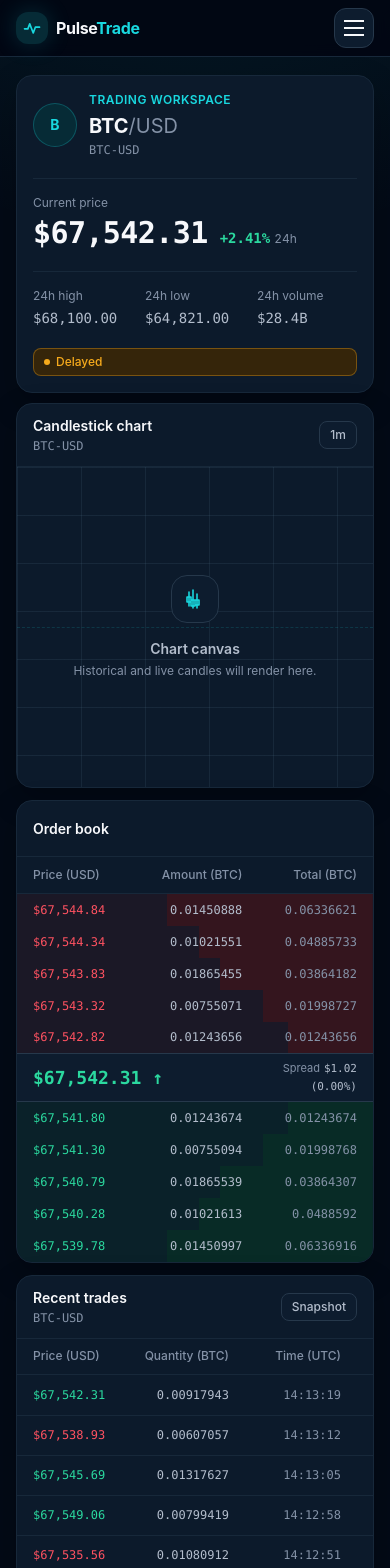
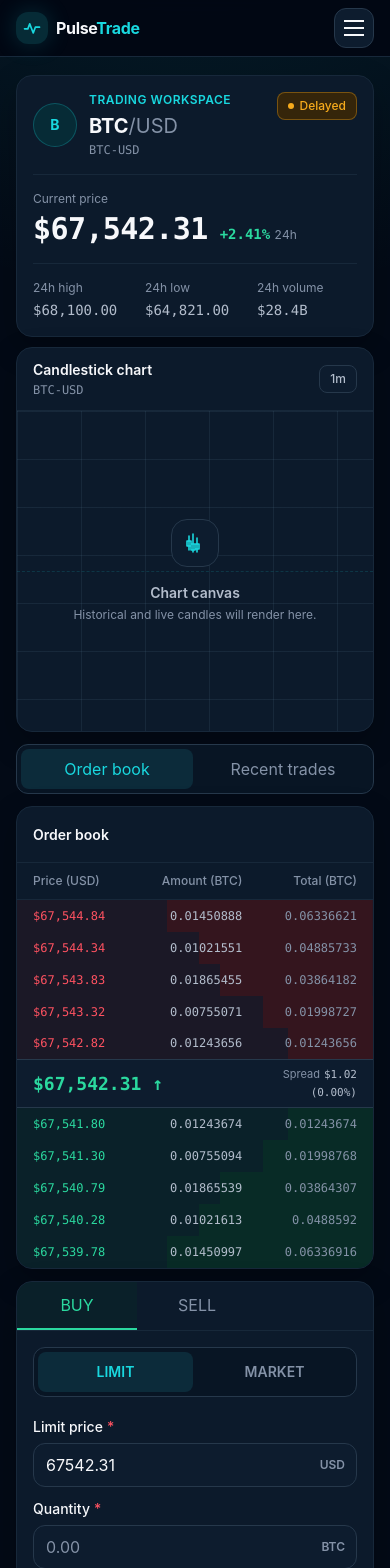
Before and after one commit to NhanPL/pulse-trade, a Next.js app in the folder apps/web/: page /trade/BTC-USD in a window 390 px wide. Shown: the top 1568 px of the page. Built offline with nearby package versions, Linux system fonts and the light colour scheme.

Commit message:
feat(trading): add mobile realtime panel tabs

```diff
--- a/apps/web/src/app/trade/[symbol]/page.tsx
+++ b/apps/web/src/app/trade/[symbol]/page.tsx
@@ -48,7 +48,7 @@
 
   return (
     <PageContainer
-      className="space-y-2.5 px-4 pb-4 pt-[18px] sm:px-6"
+      className="max-w-full space-y-2.5 overflow-x-hidden px-4 pb-4 pt-[18px] sm:px-6"
       data-market-symbol={market.symbol}
       spacing="none"
       width="full"
--- /dev/null
+++ b/apps/web/src/features/trading/components/MobileRealtimeTabs.tsx
@@ -0,0 +1,76 @@
+import type { KeyboardEvent } from "react";
+
+import { classNames } from "@/components/ui/class-names";
+
+export type MobileRealtimePanel = "order-book" | "recent-trades";
+
+export type MobileRealtimeTabsProps = {
+  controlsByValue: Record<MobileRealtimePanel, string>;
+  onValueChange: (value: MobileRealtimePanel) => void;
+  value: MobileRealtimePanel;
+};
+
+const OPTIONS = [
+  { label: "Order book", value: "order-book" },
+  { label: "Recent trades", value: "recent-trades" },
+] as const;
+
+export function MobileRealtimeTabs({
+  controlsByValue,
+  onValueChange,
+  value,
+}: MobileRealtimeTabsProps) {
+  function handleKeyDown(event: KeyboardEvent<HTMLButtonElement>, currentIndex: number): void {
+    const lastIndex = OPTIONS.length - 1;
+    let nextIndex: number | undefined;
+
+    if (event.key === "ArrowLeft") nextIndex = currentIndex === 0 ? lastIndex : currentIndex - 1;
+    if (event.key === "ArrowRight") nextIndex = currentIndex === lastIndex ? 0 : currentIndex + 1;
+    if (event.key === "Home") nextIndex = 0;
+    if (event.key === "End") nextIndex = lastIndex;
+
+    if (nextIndex === undefined) return;
+
+    event.preventDefault();
+    const nextOption = OPTIONS[nextIndex];
+    const tabs =
+      event.currentTarget.parentElement?.querySelectorAll<HTMLButtonElement>('[role="tab"]');
+
+    if (nextOption) onValueChange(nextOption.value);
+    tabs?.[nextIndex]?.focus();
+  }
+
+  return (
+    <div
+      aria-label="Realtime market panel"
+      className="grid grid-cols-2 gap-1 rounded-lg border border-border bg-surface p-1"
+      role="tablist"
+    >
+      {OPTIONS.map((option, index) => {
+        const selected = option.value === value;
+
+        return (
+          <button
+            key={option.value}
+            aria-controls={controlsByValue[option.value]}
+            aria-selected={selected}
+            className={classNames(
+              "min-h-10 rounded-md px-3 text-sm font-semibold transition-colors",
+              "focus-visible:outline-none focus-visible:ring-2 focus-visible:ring-focus",
+              selected
+                ? "bg-surface-selected text-brand"
+                : "text-foreground-muted hover:bg-surface-hover hover:text-foreground",
+            )}
+            onClick={() => onValueChange(option.value)}
+            onKeyDown={(event) => handleKeyDown(event, index)}
+            role="tab"
+            tabIndex={selected ? 0 : -1}
+            type="button"
+          >
+            {option.label}
+          </button>
+        );
+      })}
+    </div>
+  );
+}
--- a/apps/web/src/features/trading/components/TradingGrid.tsx
+++ b/apps/web/src/features/trading/components/TradingGrid.tsx
@@ -1,4 +1,8 @@
-import type { ReactNode } from "react";
+"use client";
+
+import { useState, type ReactNode } from "react";
+
+import { MobileRealtimeTabs, type MobileRealtimePanel } from "./MobileRealtimeTabs";
 
 export type TradingGridProps = {
   chart: ReactNode;
@@ -8,6 +12,8 @@
 };
 
 export function TradingGrid({ chart, orderBook, orderForm, recentTrades }: TradingGridProps) {
+  const [mobilePanel, setMobilePanel] = useState<MobileRealtimePanel>("order-book");
+
   return (
     <div
       className="grid min-w-0 gap-3 lg:h-[calc(100dvh-13rem)] lg:grid-cols-[minmax(0,1.6fr)_minmax(22rem,1fr)]"
@@ -15,11 +21,39 @@
     >
       <div className="contents lg:grid lg:min-h-0 lg:grid-rows-[minmax(0,1.65fr)_minmax(0,1fr)] lg:gap-3">
         <div className="order-1 min-h-0 min-w-0 [&>section]:h-full">{chart}</div>
-        <div className="order-3 min-h-0 min-w-0 [&>section]:h-full">{recentTrades}</div>
+        <div
+          id="mobile-recent-trades-panel"
+          className={
+            mobilePanel === "recent-trades"
+              ? "order-3 min-h-0 min-w-0 lg:block [&>section]:h-full"
+              : "order-3 hidden min-h-0 min-w-0 lg:block [&>section]:h-full"
+          }
+        >
+          {recentTrades}
+        </div>
       </div>
       <div className="contents lg:grid lg:min-h-0 lg:grid-rows-2 lg:gap-3">
-        <div className="order-2 min-h-0 min-w-0 [&>section]:h-full">{orderBook}</div>
+        <div
+          id="mobile-order-book-panel"
+          className={
+            mobilePanel === "order-book"
+              ? "order-3 min-h-0 min-w-0 lg:block [&>section]:h-full"
+              : "order-3 hidden min-h-0 min-w-0 lg:block [&>section]:h-full"
+          }
+        >
+          {orderBook}
+        </div>
         <div className="order-4 min-h-0 min-w-0 [&>section]:h-full">{orderForm}</div>
+      </div>
+      <div className="order-2 lg:hidden">
+        <MobileRealtimeTabs
+          controlsByValue={{
+            "order-book": "mobile-order-book-panel",
+            "recent-trades": "mobile-recent-trades-panel",
+          }}
+          onValueChange={setMobilePanel}
+          value={mobilePanel}
+        />
       </div>
     </div>
   );
--- a/apps/web/src/features/trading/components/TradingMarketHeader.tsx
+++ b/apps/web/src/features/trading/components/TradingMarketHeader.tsx
@@ -25,17 +25,17 @@
   return (
     <section
       aria-labelledby="trading-market-title"
-      className="rounded-xl border border-border-subtle bg-surface-elevated shadow-panel"
+      className="min-w-0 overflow-hidden rounded-xl border border-border-subtle bg-surface-elevated shadow-panel"
     >
-      <div className="grid gap-5 p-4 sm:p-5 lg:grid-cols-[minmax(14rem,0.9fr)_minmax(16rem,1.1fr)_minmax(22rem,1.4fr)_auto] lg:items-center lg:gap-7 lg:px-6 lg:py-[15px]">
-        <div className="flex items-center gap-3">
+      <div className="grid grid-cols-[minmax(0,1fr)_auto] gap-4 p-4 sm:p-5 lg:grid-cols-[minmax(14rem,0.9fr)_minmax(16rem,1.1fr)_minmax(22rem,1.4fr)_auto] lg:items-center lg:gap-7 lg:px-6 lg:py-[15px]">
+        <div className="order-1 flex min-w-0 items-center gap-3">
           <span
             aria-hidden="true"
             className="grid size-11 shrink-0 place-items-center rounded-full border border-brand/25 bg-brand-subtle text-sm font-bold text-brand"
           >
             {props.baseAsset.slice(0, 1)}
           </span>
-          <div>
+          <div className="min-w-0">
             <p className="text-xs font-semibold uppercase tracking-wide text-brand">
               Trading workspace
             </p>
@@ -47,7 +47,7 @@
           </div>
         </div>
 
-        <div className="border-t border-border-subtle pt-4 lg:border-l lg:border-t-0 lg:pl-7 lg:pt-0">
+        <div className="order-3 col-span-2 border-t border-border-subtle pt-4 lg:order-2 lg:col-span-1 lg:border-l lg:border-t-0 lg:pl-7 lg:pt-0">
           <p className="mb-1 text-xs text-foreground-muted">Current price</p>
           <div className="flex flex-wrap items-baseline gap-x-3 gap-y-1">
             <TradingHeaderPrice price={props.price} symbol={props.symbol} />
@@ -63,7 +63,7 @@
           </div>
         </div>
 
-        <dl className="grid grid-cols-3 gap-3 border-t border-border-subtle pt-4 lg:border-l lg:border-t-0 lg:pl-7 lg:pt-0">
+        <dl className="order-4 col-span-2 grid min-w-0 grid-cols-3 gap-3 border-t border-border-subtle pt-4 lg:order-3 lg:col-span-1 lg:border-l lg:border-t-0 lg:pl-7 lg:pt-0">
           <div>
             <dt className="text-xs text-foreground-muted">24h high</dt>
             <dd className="mt-1 font-mono text-sm font-medium tabular-nums text-foreground-secondary">
@@ -84,7 +84,12 @@
           </div>
         </dl>
 
-        <Badge aria-label="Market data status: Delayed" showDot variant="warning">
+        <Badge
+          aria-label="Market data status: Delayed"
+          className="order-2 justify-self-end lg:order-4"
+          showDot
+          variant="warning"
+        >
           Delayed
         </Badge>
       </div>
```
Also changed, not shown: 1 other file (tests, documents, lock files or other folders).
